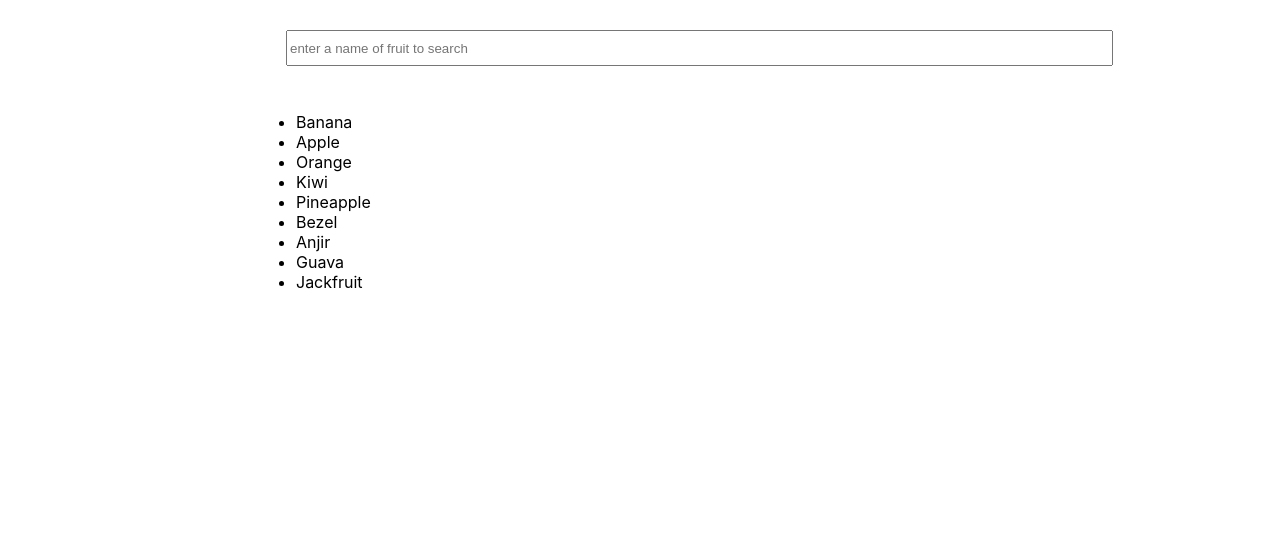
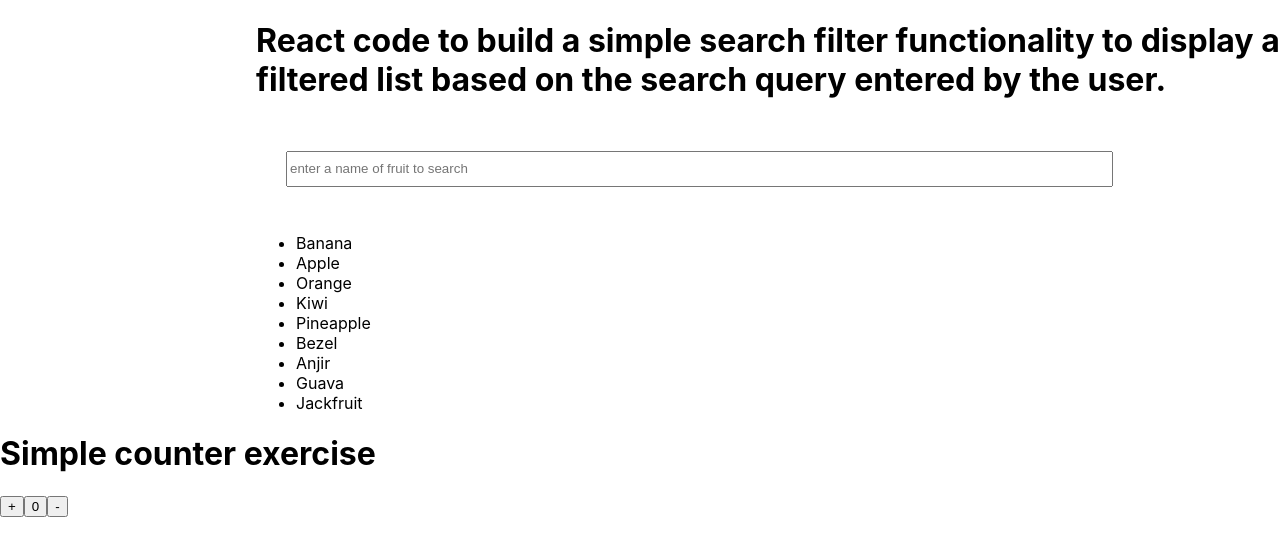
Before and after one commit to rashik007/react-exercises, a React (Create React App) app: page / in a window 1280 px wide. Shown: the top 556 px of the page. Built offline with nearby package versions, Linux system fonts and the light colour scheme.

Commit message:
new addition

```diff
--- a/src/App.js
+++ b/src/App.js
@@ -2,11 +2,13 @@ import logo from "./logo.svg";
 import "./App.scss";
 import React from "react";
 import Search from "./components/Search";
+import Counter from "./components/Counter";
 
 function App() {
   return (
-    <div>
+    <div className="body_wrapper">
       <Search />
+      <Counter />
     </div>
   );
 }
--- /dev/null
+++ b/src/components/Counter.js
@@ -0,0 +1,30 @@
+// Creating a simple counter using React which increments or decrements
+// count dynamically on-screen as the user clicks on the button.
+// This exercise requires knowledge of fundamental React concepts such as State, Component, etc.
+
+import React from "react";
+
+function Counter() {
+  const [count, setCount] = React.useState(0);
+
+  function updateCounter(e) {
+    console.log(e.target.value);
+  }
+  return (
+    <div>
+      <h1> Simple counter exercise</h1>
+
+      <div className="count_html">
+        <button className="increment_counter" onClick={updateCounter}>
+          +
+        </button>
+        <button className="display_result">{count}</button>
+        <button className="decrement_counter" onClick={updateCounter}>
+          -
+        </button>
+      </div>
+    </div>
+  );
+}
+
+export default Counter;
--- a/src/components/Search.js
+++ b/src/components/Search.js
@@ -6,16 +6,18 @@ function Search() {
   const [filteredItems, setFilteredItems] = React.useState(Data);
 
   function filterFruit(event) {
-    console.log(event.target.value);
     const searchQuery = event.target.value.toLowerCase();
     const filteredItems = items.filter((mm) =>
       mm.toLowerCase().includes(searchQuery)
     );
     setFilteredItems(filteredItems);
   }
-  console.log(items);
   return (
     <div className="search-body">
+      <h1>
+        React code to build a simple search filter functionality to display a
+        filtered list based on the search query entered by the user.
+      </h1>
       <input
         className="input-search"
         type=""
```
Also changed, not shown: 1 other file (tests, documents, lock files or other folders).
